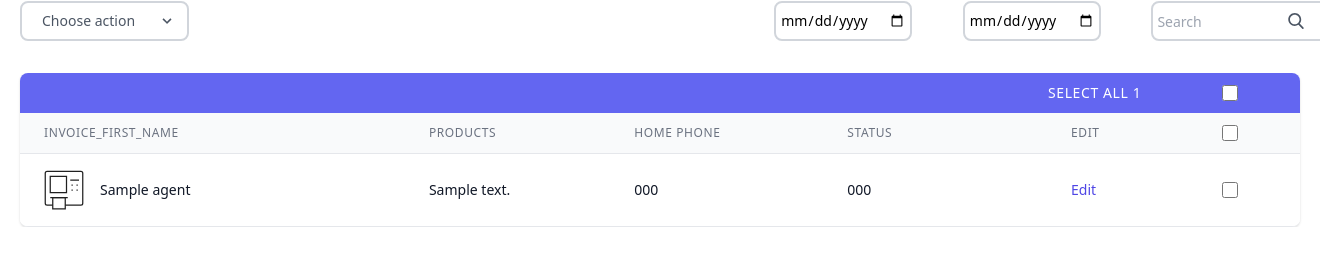
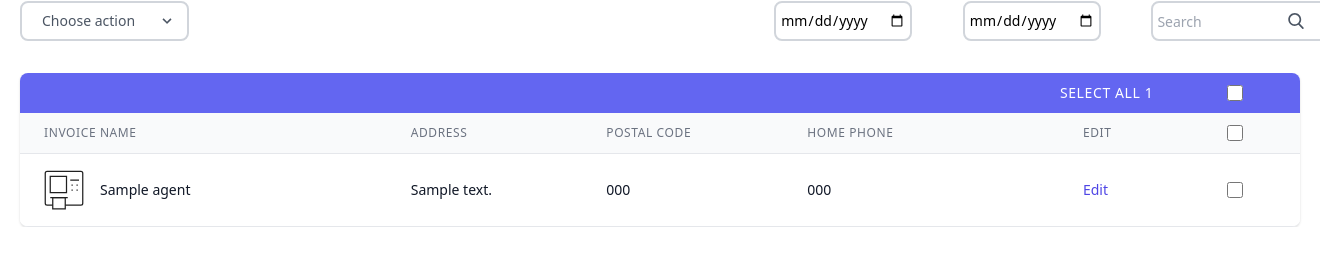
Before and after one commit to Rayray3099/blue-panda, a Django app: template invoices/templates/invoices/invoice_list.html in a window 1320 px wide; the page is wider, and only the part inside the window is pictured. Shown: the part 170-436 px from the top of that part. Run offline with Django 3.2, Linux system fonts and the light colour scheme; the template is opened without the code that fills it: most values are stand-ins (such as "Sample title", 1, 10 or a date in 2020).

Commit message:
Add files via upload

```diff
--- a/invoices/templates/invoices/invoice_detail.html
+++ b/invoices/templates/invoices/invoice_detail.html
@@ -108,7 +108,7 @@ ul {
 	              	<table width="100%">
 
 	              		<tr>
-	              			<td width="50%" class="inline-flex justify-center py-2 px-4 border-2 border-gray-300 shadow-sm text-md font-medium rounded-md text-black">{{ invoice }}</td>
+	              			<td width="50%" class="inline-flex py-2 text-md font-medium rounded-md text-black">{{ invoice }}</td>
 	              		</tr>
 
 	              		<tr>
@@ -241,6 +241,8 @@ ul {
 
 	  <a href="{% url 'invoices:invoice-list' %}" class="inline-flex justify-center py-2 px-4 border border-transparent shadow-sm text-sm font-medium rounded-md text-white bg-indigo-600 hover:bg-indigo-700 focus:outline-none focus:ring-2 focus:ring-offset-2 focus:ring-indigo-500">Cancel</a>
 
+	  <button onclick="window.print()" class="inline-flex justify-center py-2 px-4 border border-transparent shadow-sm text-sm font-medium rounded-md text-white bg-indigo-600 hover:bg-indigo-700 focus:outline-none focus:ring-2 focus:ring-offset-2 focus:ring-indigo-500">Print to PDF</button>
+
 	</div>
 
 
--- a/invoices/templates/invoices/invoice_list.html
+++ b/invoices/templates/invoices/invoice_list.html
@@ -155,8 +155,8 @@
               <th scope="col" class="px-6 py-3 text-left text-xs font-medium text-gray-500 uppercase tracking-wider">
 
                 <a href="{% url 'invoices:invoice-list' %}?ordering=invoice_first_name&order={% if order == 'desc' %}asc{% else %}desc{% endif %}" class="has-tooltip">
-                <span class="tooltip">Sort by invoice_first_name</span>
-                invoice_first_name
+                <span class="tooltip">Sort by invoice name</span>
+                Invoice Name
                 </a>
 
               </th>
@@ -167,9 +167,19 @@
               </th>
               <th scope="col" class="px-6 py-3 text-left text-xs font-medium text-gray-500 uppercase tracking-wider">
 
-                <a href="{% url 'invoices:invoice-list' %}?ordering=invoice_first_name&order={% if order == 'desc' %}asc{% else %}desc{% endif %}" class="has-tooltip">
-                <span class="tooltip" class="has-tooltip">Sort by products</span>
-                Products
+                <a href="{% url 'invoices:invoice-list' %}?ordering=invoice_address&order={% if order == 'desc' %}asc{% else %}desc{% endif %}" class="has-tooltip">
+                <span class="tooltip" class="has-tooltip">Sort by address</span>
+                Address
+                </a>
+
+              </th>
+
+              <th scope="col" class="px-6 py-3 text-left text-xs font-medium text-gray-500 uppercase tracking-wider">
+
+                <a href="{% url 'invoices:invoice-list' %}?ordering=invoice_zip_code&order={% if order == 'desc' %}asc{% else %}desc{% endif %}" class="has-tooltip">
+                <span class="tooltip" class="has-tooltip">Sort by postal code</span>
+
+                Postal Code
                 </a>
 
               </th>
@@ -177,12 +187,6 @@
               <th scope="col" class="px-6 py-3 text-left text-xs font-medium text-gray-500 uppercase tracking-wider">
 
                 Home Phone
-
-              </th>
-
-              <th scope="col" class="px-6 py-3 text-left text-xs font-medium text-gray-500 uppercase tracking-wider">
-
-                Status
 
               </th>
 
```
